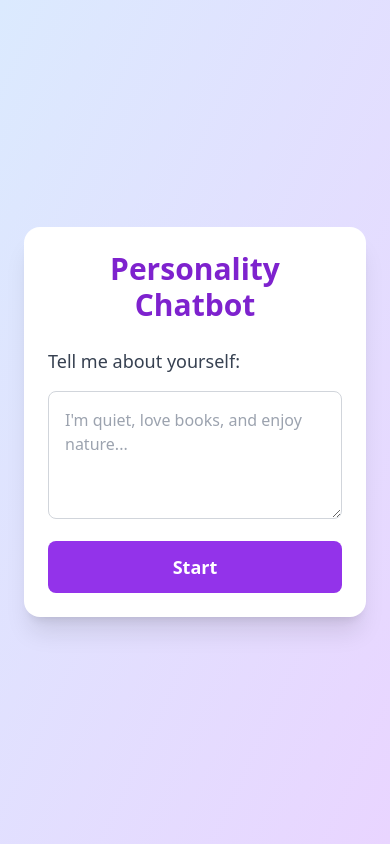
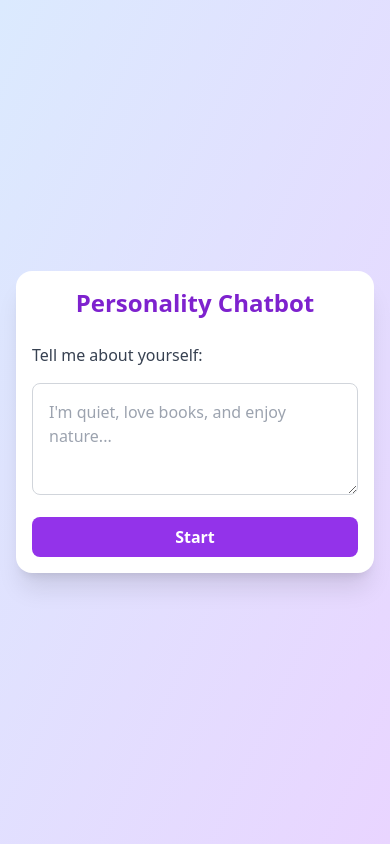
Before and after one commit to durvaamrutkar17/Personality_Chatbot, a Flask app: page / in a window 390 px wide. Run offline with Flask 3, Linux system fonts and the light colour scheme; some libraries are stand-ins or nearby versions.

Commit message:
Update index.html

```diff
--- a/templates/index.html
+++ b/templates/index.html
@@ -2,24 +2,25 @@
 <html lang="en">
 <head>
   <meta charset="UTF-8">
+  <meta name="viewport" content="width=device-width, initial-scale=1.0">
   <title>Personality Chatbot</title>
   <script src="https://cdn.tailwindcss.com"></script>
 </head>
-<body class="bg-gradient-to-br from-blue-100 to-purple-200 min-h-screen flex flex-col items-center justify-center p-6">
+<body class="bg-gradient-to-br from-blue-100 to-purple-200 min-h-screen flex flex-col items-center justify-center p-4 sm:p-6">
 
-  <div class="bg-white rounded-2xl shadow-xl w-full max-w-md p-6 space-y-6 relative">
-    <h1 class="text-3xl font-bold text-center text-purple-700">Personality Chatbot</h1>
+  <div class="bg-white rounded-2xl shadow-xl w-full max-w-md p-4 sm:p-6 space-y-6 relative">
+    <h1 class="text-2xl sm:text-3xl font-bold text-center text-purple-700">Personality Chatbot</h1>
 
     <!-- Spinner -->
     <div id="spinner" class="absolute inset-0 flex items-center justify-center bg-white bg-opacity-80 hidden rounded-2xl">
-      <div class="w-16 h-16 border-4 border-purple-500 border-dashed rounded-full animate-spin"></div>
+      <div class="w-12 h-12 sm:w-16 sm:h-16 border-4 border-purple-500 border-dashed rounded-full animate-spin"></div>
     </div>
 
     {% if not questions and not profile %}
       <form method="post" class="space-y-4" id="intro-form">
-        <label class="block text-lg font-medium text-gray-700">Tell me about yourself:</label>
-        <textarea name="intro" placeholder="I'm quiet, love books, and enjoy nature..." required class="w-full h-32 p-4 border border-gray-300 rounded-lg focus:ring-2 focus:ring-purple-400"></textarea>
-        <button type="submit" class="w-full py-3 bg-purple-600 text-white rounded-lg text-lg font-semibold hover:bg-purple-700 transition">Start</button>
+        <label class="block text-base sm:text-lg font-medium text-gray-700">Tell me about yourself:</label>
+        <textarea name="intro" placeholder="I'm quiet, love books, and enjoy nature..." required class="w-full h-28 sm:h-32 p-4 border border-gray-300 rounded-lg focus:ring-2 focus:ring-purple-400"></textarea>
+        <button type="submit" class="w-full py-2 sm:py-3 bg-purple-600 text-white rounded-lg text-base sm:text-lg font-semibold hover:bg-purple-700 transition">Start</button>
       </form>
       <script>
         document.getElementById('intro-form').addEventListener('submit', function() {
@@ -30,7 +31,7 @@
       <form method="post" action="/submit" class="space-y-4" id="chat-form">
         <input type="hidden" name="intro" value="{{ intro }}">
         <div id="chat-box" class="space-y-4"></div>
-        <button type="submit" id="submit-button" class="w-full py-3 bg-purple-600 text-white rounded-lg text-lg font-semibold hover:bg-purple-700 transition hidden">Get Personality Profile</button>
+        <button type="submit" id="submit-button" class="w-full py-2 sm:py-3 bg-purple-600 text-white rounded-lg text-base sm:text-lg font-semibold hover:bg-purple-700 transition hidden">Get Personality Profile</button>
       </form>
 
       <script>
@@ -68,30 +69,30 @@
             q = q.replace(/[\[\]\(\)\"\'\,]/g, '');
 
             const questionDiv = document.createElement('div');
-            questionDiv.className = 'bg-purple-100 p-4 rounded-xl shadow-sm space-y-3';
+            questionDiv.className = 'bg-purple-100 p-3 sm:p-4 rounded-xl shadow-sm space-y-3';
             questionDiv.innerHTML = `
-              <label class="block text-lg font-medium text-gray-700">${currentIndex + 1}. ${q}</label>
+              <label class="block text-base sm:text-lg font-medium text-gray-700">${currentIndex + 1}. ${q}</label>
               <input type="hidden" name="questions" value="${q}">
               <div class="space-y-2">
                 <label class="flex items-center space-x-3">
                   <input type="radio" name="answer_${currentIndex}" value="Strongly Disagree" required class="text-purple-600">
-                  <span>Strongly Disagree</span>
+                  <span class="text-sm sm:text-base">Strongly Disagree</span>
                 </label>
                 <label class="flex items-center space-x-3">
                   <input type="radio" name="answer_${currentIndex}" value="Disagree" class="text-purple-600">
-                  <span>Disagree</span>
+                  <span class="text-sm sm:text-base">Disagree</span>
                 </label>
                 <label class="flex items-center space-x-3">
                   <input type="radio" name="answer_${currentIndex}" value="Neutral" class="text-purple-600">
-                  <span>Neutral</span>
+                  <span class="text-sm sm:text-base">Neutral</span>
                 </label>
                 <label class="flex items-center space-x-3">
                   <input type="radio" name="answer_${currentIndex}" value="Agree" class="text-purple-600">
-                  <span>Agree</span>
+                  <span class="text-sm sm:text-base">Agree</span>
                 </label>
                 <label class="flex items-center space-x-3">
                   <input type="radio" name="answer_${currentIndex}" value="Strongly Agree" class="text-purple-600">
-                  <span>Strongly Agree</span>
+                  <span class="text-sm sm:text-base">Strongly Agree</span>
                 </label>
               </div>
             `;
@@ -120,9 +121,9 @@
 
     {% elif profile %}
       <div class="space-y-4 text-center">
-        <h2 class="text-2xl font-semibold text-purple-700">Your Personality Profile</h2>
-        <p class="text-lg text-gray-700">{{ profile }}</p>
-        <a href="/" class="inline-block mt-4 py-3 px-6 bg-purple-600 text-white rounded-lg text-lg font-semibold hover:bg-purple-700 transition">Start Over</a>
+        <h2 class="text-xl sm:text-2xl font-semibold text-purple-700">Your Personality Profile</h2>
+        <p class="text-base sm:text-lg text-gray-700">{{ profile }}</p>
+        <a href="/" class="inline-block mt-4 py-2 sm:py-3 px-4 sm:px-6 bg-purple-600 text-white rounded-lg text-base sm:text-lg font-semibold hover:bg-purple-700 transition">Start Over</a>
       </div>
     {% endif %}
   </div>
```
